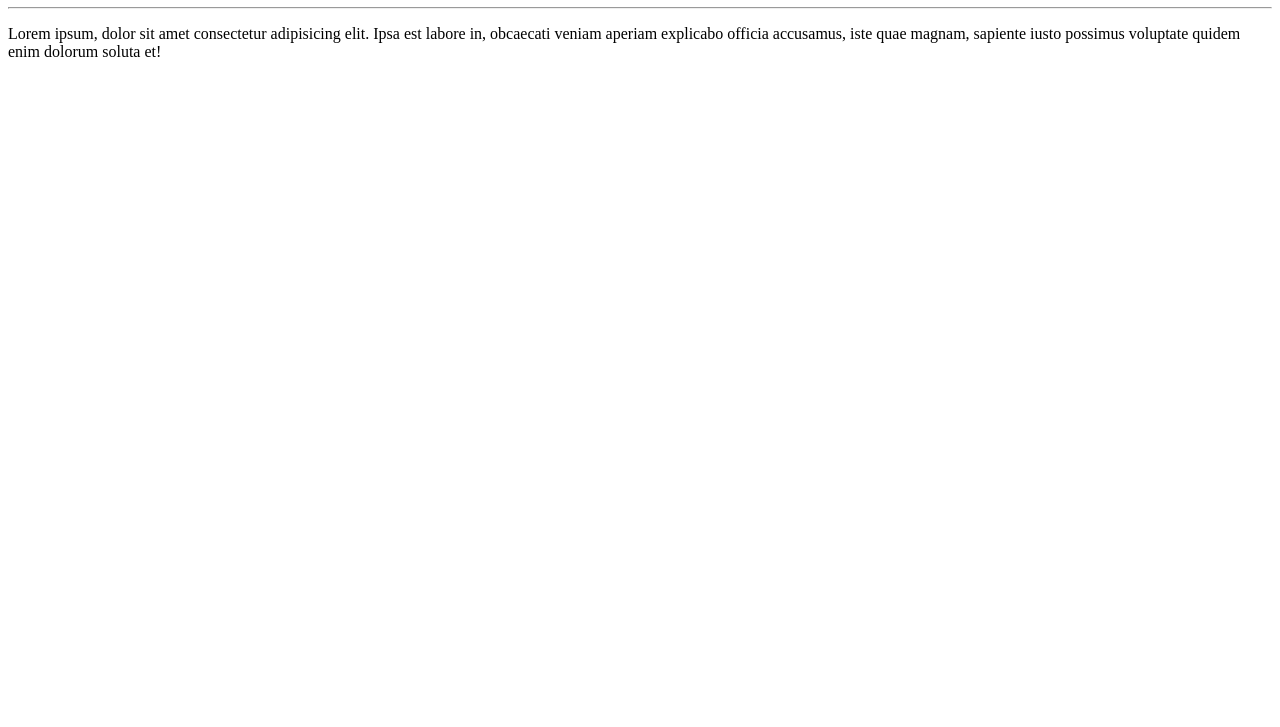
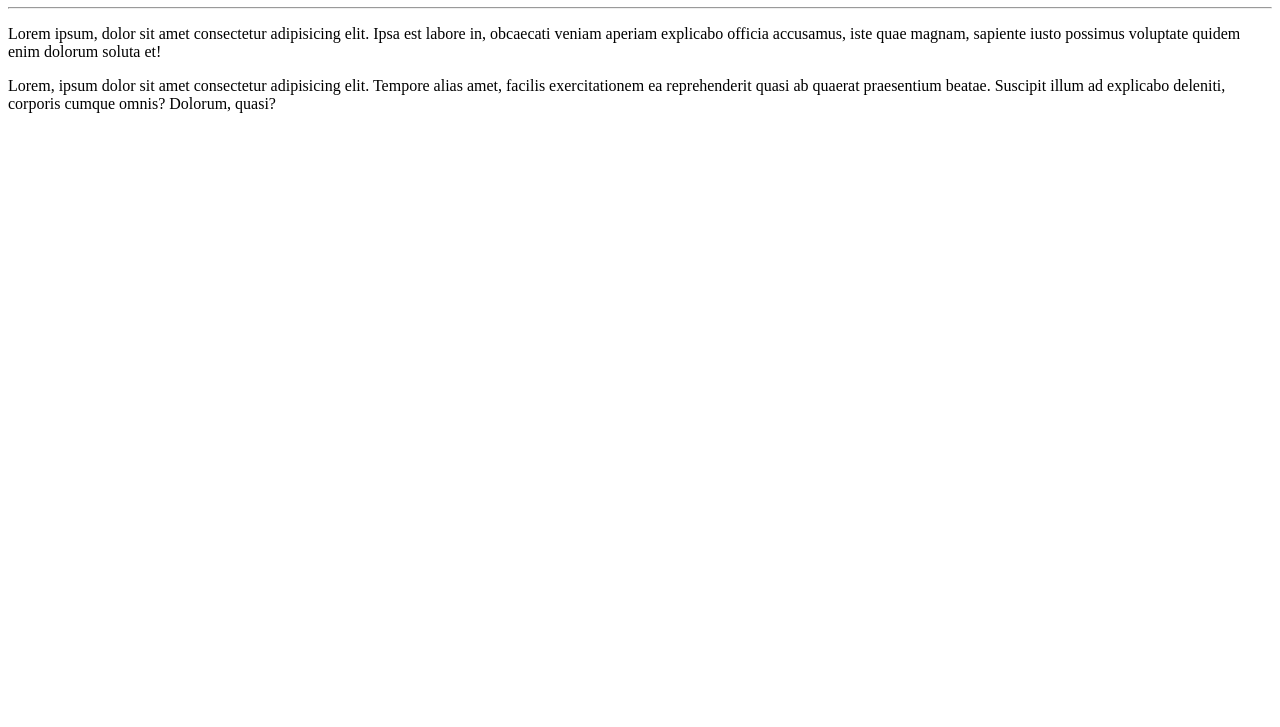
Before and after one commit to Balrogrj/Hello-Word, a plain HTML site: page Site-Exemplo/index.html in a window 1280 px wide. Shown: the part 73-800 px from the top of the page. Drawn offline with Linux system fonts and the light colour scheme.

Commit message:
Update index.html
Adicionei um parafgrafo

```diff
--- a/Site-Exemplo/index.html
+++ b/Site-Exemplo/index.html
@@ -9,5 +9,7 @@
    <h1>Olá Mundo!</h1>
    <hr>
    <p>Lorem ipsum, dolor sit amet consectetur adipisicing elit. Ipsa est labore in, obcaecati veniam aperiam explicabo officia accusamus, iste quae magnam, sapiente iusto possimus voluptate quidem enim dolorum soluta et!</p>
+
+   <p>Lorem, ipsum dolor sit amet consectetur adipisicing elit. Tempore alias amet, facilis exercitationem ea reprehenderit quasi ab quaerat praesentium beatae. Suscipit illum ad explicabo deleniti, corporis cumque omnis? Dolorum, quasi?</p>
 </body>
 </html>
```
